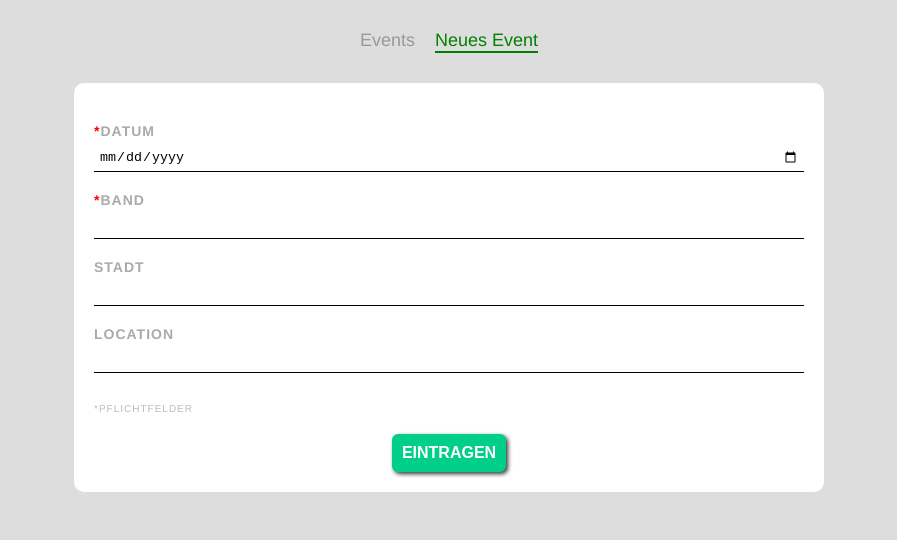
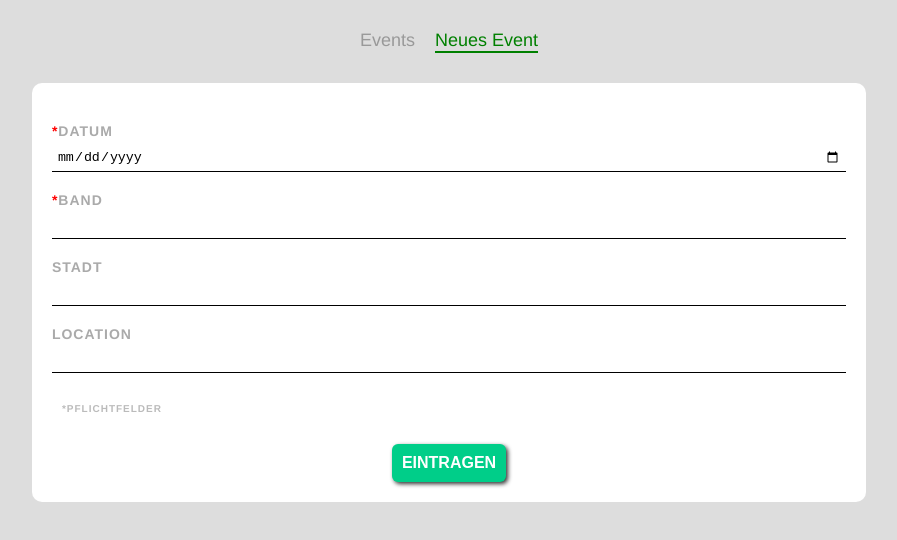
Before and after one commit to Senti81/konzi-client, a Vue app: page /add in a window 1280 px wide. Shown: the top 540 px of the page, without its empty margins (191-1088 px from the left). Built offline with nearby package versions, Linux system fonts and the light colour scheme.

Commit message:
added pagination

```diff
--- a/src/App.vue
+++ b/src/App.vue
@@ -20,7 +20,7 @@ body {
   -webkit-font-smoothing: antialiased;
   -moz-osx-font-smoothing: grayscale;
   color: #2c3e50;
-  max-width: 750px;
+  max-width: 66%;
   margin: 0px auto;
 }
 </style>
--- a/src/components/Event.vue
+++ b/src/components/Event.vue
@@ -18,6 +18,7 @@
         <router-link :to="{ name: 'EditEvent', params: { id: event._id }}">
           <span class="material-icons edit">edit</span>
         </router-link>
+        <span @click="deleteEvent" class="material-icons delete">delete</span>
       </div>
     </div>
   </div>
@@ -53,8 +54,8 @@ export default {
 <style scoped>
 .events {
   background: white;
-  margin: 20px auto;
-  padding: 5px 10px;
+  margin: 5px auto;
+  padding: 0 10px;
   border-radius: 4px;
   box-shadow: 2px 2px 4px rgba(0,0,0,0.5);
 }
@@ -75,6 +76,10 @@ export default {
 .material-icons.edit:hover {
   font-size: 28px;
   color: goldenrod
+}
+.material-icons.delete:hover {
+  font-size: 28px;
+  color: red
 }
 h4 {
   padding: 0 5px;
--- a/src/views/Home.vue
+++ b/src/views/Home.vue
@@ -1,6 +1,14 @@
 <template>
   <div class="home">
     <div class="spinner" v-if="isLoading"></div>
+    <div class="pagination">
+      <button :disabled="skip === 0" @click="back">
+        <span class="material-icons">skip_previous</span>
+      </button>
+      <button :disabled="eventCount < 10" @click="foward">
+        <span class="material-icons">skip_next</span>
+      </button>
+    </div>
     <div v-for="event in events" :key="event._id">
       <Event :event="event" @deleteEvent="deleteEvent"/>
     </div>
@@ -19,11 +27,28 @@ export default {
   data() {
     return {
       isLoading: false,
-      uri: 'https://konzi-server.herokuapp.com/events/',
+      skip: 0,
+      uri: 'https://konzi-server.herokuapp.com/events/?limit=10',
       events: []
     }
   },
+  computed: {
+    eventCount() {
+      return this.events.length
+    }
+  },
   methods: {
+    async foward() {
+      this.skip = this.skip + 10
+      const result = await axios.get(this.uri + '&skip=' + this.skip)
+      this.events = result.data
+      console.log(this.eventCount)
+    },
+    async back() {
+      this.skip = this.skip - 10
+      const result = await axios.get(this.uri + '&skip=' + this.skip)
+      this.events = result.data
+    },
     deleteEvent(e) {
       const index = this.events.indexOf(e)
       this.events.splice(index, 1)
@@ -75,4 +100,30 @@ export default {
   from {transform: rotate(0deg);}
   to {transform: rotate(359deg);}
 }
+.pagination {
+  display: flex;
+  margin-left: 10px;
+}
+p {
+  padding: 10px;
+  font-weight: bolder;
+  cursor: pointer;
+}
+button {
+  padding: 0 10px;
+  margin: 10px 5px;
+  color: #aaa;
+  background: cornflowerblue;
+  font-size: 12px;
+  font-weight: bold;
+  text-transform: uppercase;
+  border: 0;
+  border-radius: 5px;
+  box-shadow: 2px 2px 4px rgba(0, 0, 0, 0.5);
+  cursor: pointer;
+}
+button:disabled {
+  cursor: not-allowed;
+}
+
 </style>
```
